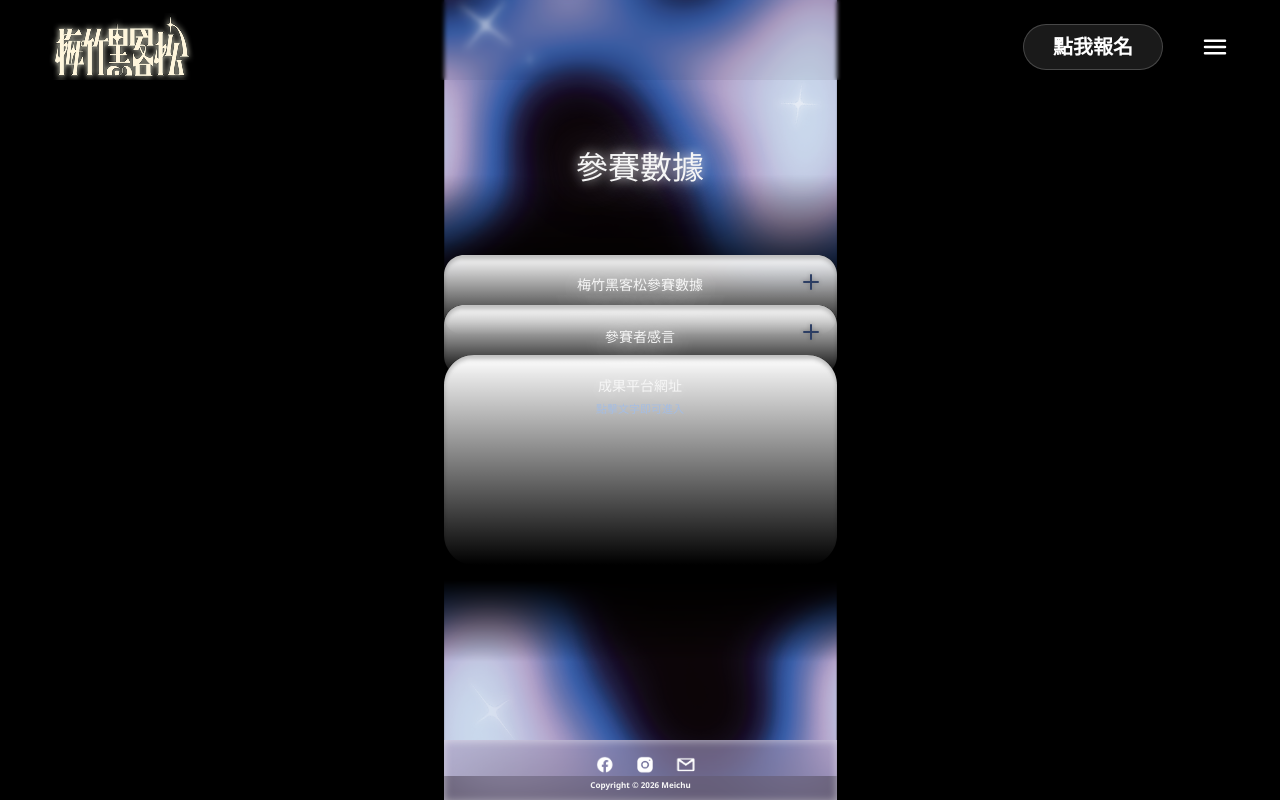
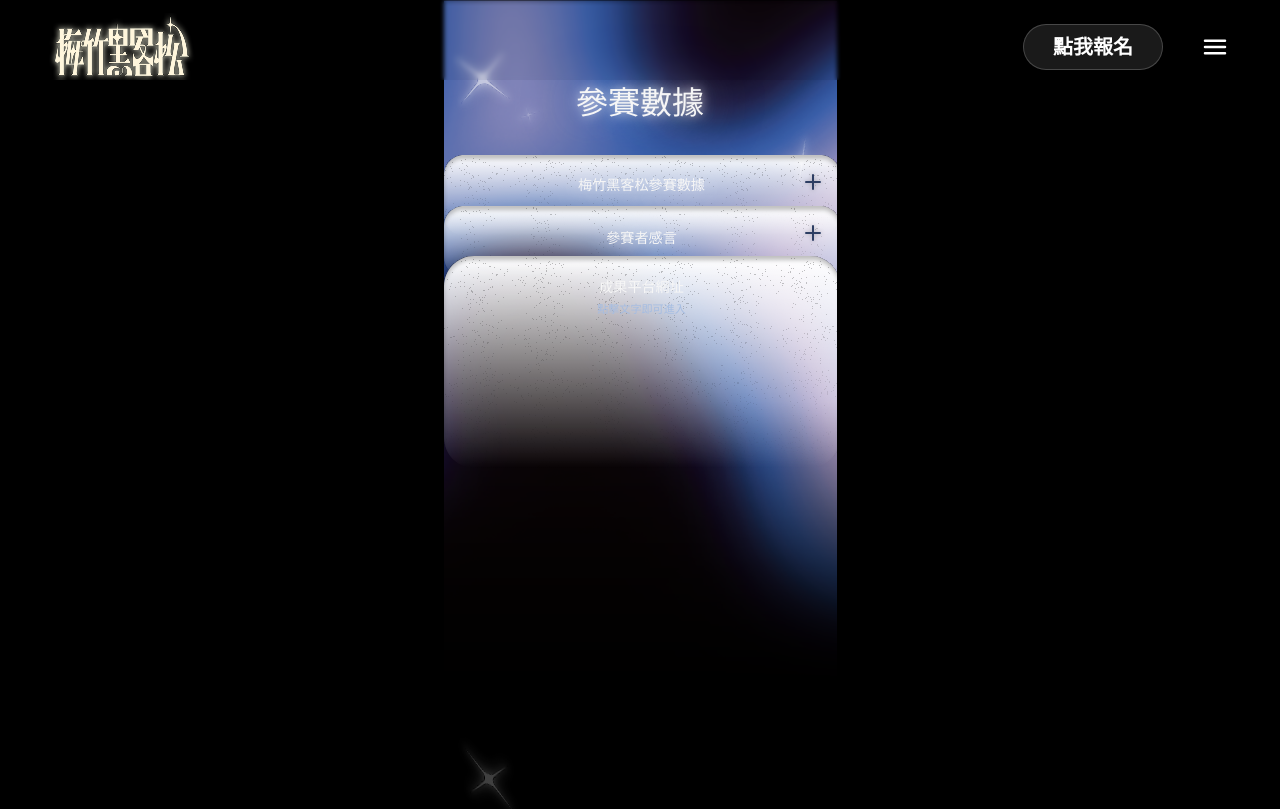
Before and after one commit to Official-Meichu-Hackathon/2026-signup, a React (Vite) app in the folder frontend/: page /stats/mobile in a window 1280 px wide. Shown: the top 809 px of the page. Built offline with nearby package versions, Linux system fonts and the light colour scheme; the HTML template or start-up script is replaced by a standard one; a web font is replaced by a local one.

Commit message:
fix/stats:background

```diff
--- a/frontend/src/components/stats/MobileStatsStars.tsx
+++ b/frontend/src/components/stats/MobileStatsStars.tsx
@@ -8,6 +8,14 @@ import star7 from '../../assets/Stats/mobile-stars/star-7.svg'
 
 const DESIGN_WIDTH = 398.385
 const DESIGN_HEIGHT = 1146.491
+
+// 星層在設計稿頁框（165:1204，390×1816）裡是擺在 (-4, 53) 的，先前寫死 top-0
+// left-0 等於整層往左上偏了。位置一律換算成頁框寬度的百分比：高度由 aspect-ratio
+// 從寬度推導，故整層只跟寬度連動，不會被頁面高度拉伸。
+const PAGE_W = 390
+const PAGE_H = 1816
+const LAYER_X = -4
+const LAYER_Y = 53
 
 interface Star {
   src: string
@@ -145,8 +153,13 @@ export default function MobileStatsStars() {
   return (
     <div
       aria-hidden
-      className="pointer-events-none absolute top-0 left-0 z-0 w-full"
-      style={{ aspectRatio: `${DESIGN_WIDTH} / ${DESIGN_HEIGHT}` }}
+      className="pointer-events-none absolute z-0"
+      style={{
+        left: `${((LAYER_X / PAGE_W) * 100).toFixed(4)}%`,
+        top: `${((LAYER_Y / PAGE_H) * 100).toFixed(4)}%`,
+        width: `${((DESIGN_WIDTH / PAGE_W) * 100).toFixed(4)}%`,
+        aspectRatio: `${DESIGN_WIDTH} / ${DESIGN_HEIGHT}`,
+      }}
     >
       {STARS.map((star) => (
         <div
--- a/frontend/src/views/MobileStatsView.tsx
+++ b/frontend/src/views/MobileStatsView.tsx
@@ -5,10 +5,24 @@ import MobileStatsAccordion from '../components/stats/MobileStatsAccordion'
 import MobileStatsStars from '../components/stats/MobileStatsStars'
 import bgGradient from '../assets/Problems/bg-gradient.png'
 
-// 參賽數據(手機) 165:1219 只涵蓋手風琴本身（393 寬），頁面外框（logo、主標
-// 題、背景漸層、footer）設計稿沒有另開節點，故沿用題目說明手機版的同一套
-// 版面比例。MobileFooter 是既有共用元件、寬度寫死 390，這裡按視窗寬度等比
-// 放大以貼齊 393 的版面。
+// 參賽數據手機版頁框（165:1204）是 390×1816：navbar 0..55、主標題 y75、手風琴
+// 從 y154 起算（實際內容只有 310 高 —— 三條橫幅 y=0/50/100，1670 是 instance 的
+// 宣告框不是內容），footer 落在 1756..1816。中間那段是設計稿刻意留白給背景光暈。
+//
+// 比照電腦版（StatsView）把整頁高度照設計稿比例鎖死（高 = 寬 × 1816/390），不再
+// 跟著內容長。這樣展開／收合手風琴時頁面高度不變，背景與星星就不會被拉伸也不會
+// 位移 —— 先前兩張漸層的 h-[52%]／h-[34%] 都是對「頁面高度」取百分比，內容一長
+// 背景就跟著抽長；頁高固定之後同一組百分比就變成純粹由寬度決定了。
+const PAGE_W = 390
+const PAGE_H = 1816
+
+// 設計稿座標 → 頁框百分比。頁高已由寬度鎖死，故兩者都只跟寬度連動。
+const pctX = (n: number) => `${((n / PAGE_W) * 100).toFixed(4)}%`
+const pctY = (n: number) => `${((n / PAGE_H) * 100).toFixed(4)}%`
+
+// MobileFooter 是既有共用元件、寬度寫死 390，這裡按畫布寬度等比放大。設計稿
+// 的 footer 貼齊頁框底部（1756..1816），頁高鎖死後內容不再撐滿整頁，故改成絕對
+// 定位貼底，不能留在文件流裡。
 const FOOTER_DESIGN_WIDTH = 390
 const FOOTER_DESIGN_HEIGHT = 60
 const DESIGN_WIDTH = 393
@@ -35,8 +49,12 @@ export default function MobileStatsView({
     <main className="min-h-svh bg-black">
       <Navbar />
       <div
-        className="relative mx-auto flex min-h-svh flex-col overflow-hidden bg-black"
-        style={{ width: canvasWidth }}
+        className="relative mx-auto overflow-hidden bg-black"
+        style={{
+          width: canvasWidth,
+          aspectRatio: `${PAGE_W} / ${PAGE_H}`,
+          minHeight: '100svh',
+        }}
       >
         {/* 背景漸層：與題目說明手機版共用同一組素材 */}
         <img
@@ -51,18 +69,27 @@ export default function MobileStatsView({
         />
         <MobileStatsStars />
 
-        <div aria-hidden className="h-[55px] w-full shrink-0" />
-
-        <h1 className="glow-text font-zen text-ink relative z-10 mt-[86px] text-center text-[32px] leading-[54px] whitespace-nowrap">
+        {/* 主標題（165:1208：x11 y75 368×57）與手風琴（177:254：x0 y154 393 寬）
+            都照設計稿座標絕對定位。先前是用 h-[55px]/mt-[86px]/mt-[60px] 疊出來的，
+            手風琴會落在 y255、比設計稿低 101 —— 兩條都展開時內容就會超出頁框被裁掉
+            100px。改回設計稿座標後，展開狀態剛好收在頁框內（設計稿 instance 宣告的
+            1670 高就是展開後的高度：154+1670≈頁框底）。 */}
+        <h1
+          className="glow-text font-zen text-ink absolute z-10 text-center text-[32px] leading-[54px] whitespace-nowrap"
+          style={{ left: pctX(11), top: pctY(75), width: pctX(368) }}
+        >
           參賽數據
         </h1>
 
-        <div className="relative z-10 mt-[60px] w-full flex-1">
+        <div
+          className="absolute z-10"
+          style={{ left: 0, top: pctY(154), width: pctX(393) }}
+        >
           <MobileStatsAccordion />
         </div>
 
         <div
-          className="relative z-10 mt-[60px] w-full shrink-0 overflow-hidden"
+          className="absolute inset-x-0 bottom-0 z-10 w-full overflow-hidden"
           style={{ height: FOOTER_DESIGN_HEIGHT * footerScale }}
         >
           <div
```
